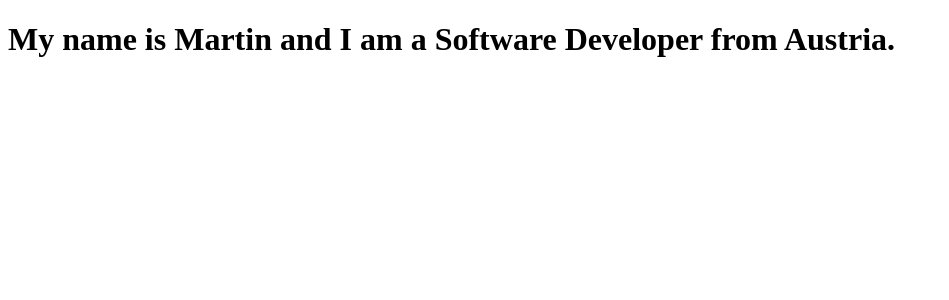
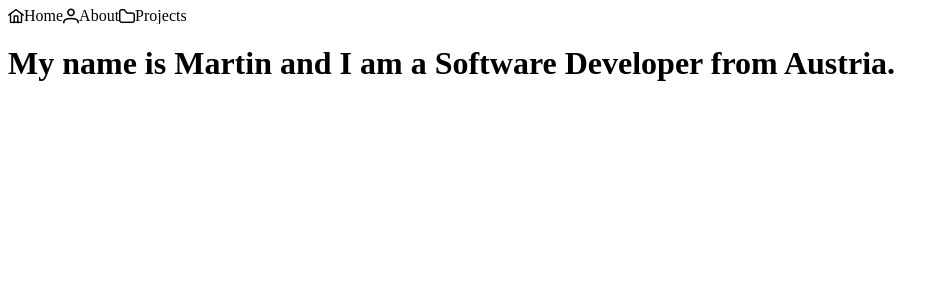
Before and after one commit to xCroach/mason-website, a Vue app: page / in a window 1280 px wide. Shown: the top 300 px of the page, without its empty margins (0-949 px from the left). Built offline with nearby package versions, Linux system fonts and the light colour scheme.

Commit message:
Add new menubar

```diff
--- a/package.json
+++ b/package.json
@@ -12,6 +12,7 @@
     "@fortawesome/fontawesome-svg-core": "^6.7.2",
     "@fortawesome/free-solid-svg-icons": "^6.7.2",
     "@fortawesome/vue-fontawesome": "^3.0.8",
+    "@primeuix/themes": "^1.0.0",
     "core-js": "^3.8.3",
     "font-awesome": "^4.7.0",
     "primeicons": "^7.0.0",
--- a/public/index.html
+++ b/public/index.html
@@ -1,5 +1,5 @@
 <!DOCTYPE html>
-<html lang="">
+<html lang="en">
   <head>
     <meta charset="utf-8">
     <meta http-equiv="X-UA-Compatible" content="IE=edge">
--- a/src/App.vue
+++ b/src/App.vue
@@ -1,15 +1,40 @@
 <template>
-  <div>
-    <router-view />
-  </div>
+  <Menubar :model="items"/>
+
+  <main>
+    <router-view/>
+  </main>
 </template>
 
+<script setup>
+import {ref} from "vue";
+
+const items = ref([
+  {
+    label: 'Home',
+    icon: 'pi pi-home',
+    url: '/'
+  },
+  {
+    label: 'About',
+    icon: 'pi pi-user',
+    url: '/about'
+  },
+  {
+    label: 'Projects',
+    icon: 'pi pi-folder',
+    url: '/projects'
+  },
+]);
+</script>
+
 <script>
+import Menubar from 'primevue/menubar';
 
 export default {
   name: 'App',
-  components: { },
-  setup(){
+  components: {Menubar},
+  setup() {
     return {}
   }
 };
--- a/src/router.js
+++ b/src/router.js
@@ -5,8 +5,8 @@ import Projects from './components/Projects.vue';
 
 const routes = [
     { path: '/', component: Home },
-    { path: '/components/about', component: About },
-    { path: '/components/projects', component: Projects }
+    { path: '/about', component: About },
+    { path: '/projects', component: Projects }
 ];
 
 const router = createRouter({
```
Also changed, not shown: 1 other file (tests, documents, lock files or other folders).
